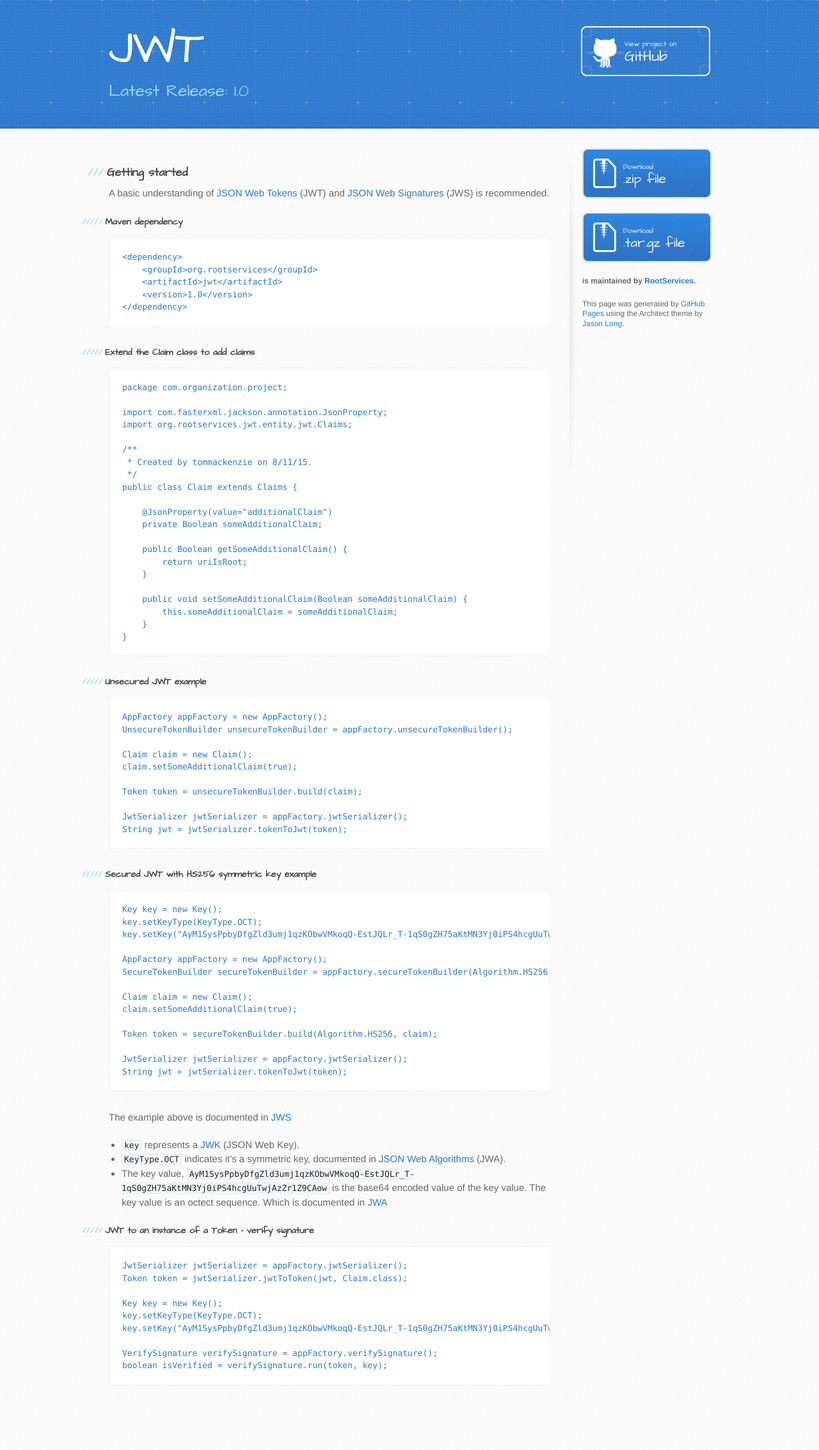
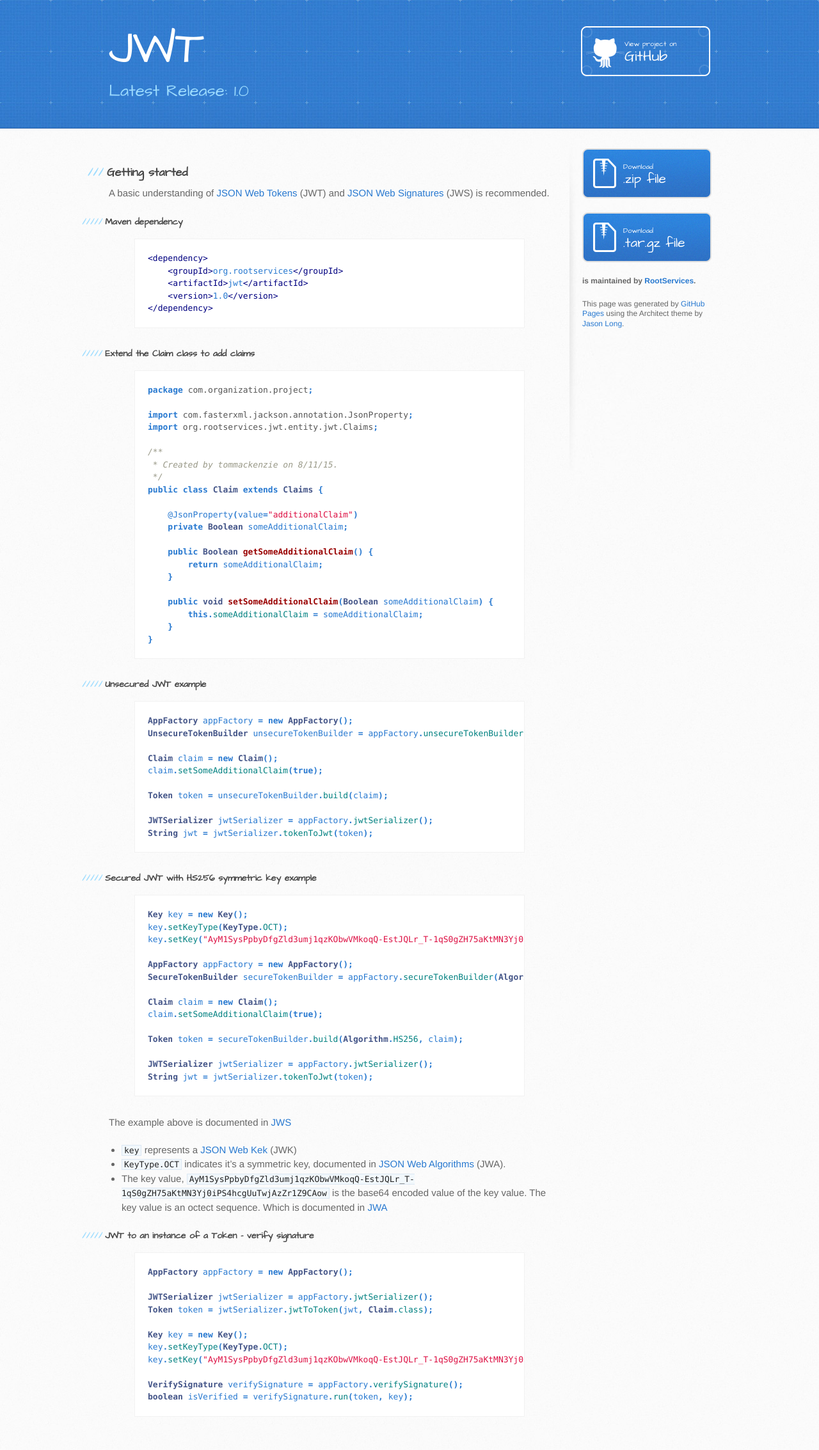
Before and after one commit to tokensmith/jwt, a Jekyll site: the page built from _posts/2015-09-02-Getting-started.md, in a window 1280 px wide. Shown: the whole page at 64% size. Built offline with Jekyll 4.4.1, drawn with Linux system fonts in a browser that asks for light colours; Markdown is read by kramdown in place of the engine named in the settings; before the commit the page ends 2218 px from its top, so only the background shows below that.

Commit message:
gh-pages-103990224: highlight java code & fixed syntax errors in getting started.

```diff
--- a/_config.yml
+++ b/_config.yml
@@ -1,11 +1,3 @@
 baseurl: /jwt
-
-markdown:    kramdown
-
-kramdown:
-  default_lang: java
-
-gems:
-  - jekyll-mentions
-
+markdown: redcarpet
 latest_release: "1.0"
--- a/_layouts/default.html
+++ b/_layouts/default.html
@@ -8,6 +8,7 @@
     <link rel="stylesheet" type="text/css" href="{{ site.baseurl }}/stylesheets/stylesheet.css" media="screen">
     <link rel="stylesheet" type="text/css" href="{{ site.baseurl }}/stylesheets/github-light.css" media="screen">
     <link rel="stylesheet" type="text/css" href="{{ site.baseurl }}/stylesheets/print.css" media="print">
+    <link rel="stylesheet" type="text/css" href="{{ site.baseurl }}/stylesheets/pygments/default.css" media="screen" />
 
     <!--[if lt IE 9]>
     <script src="//html5shiv.googlecode.com/svn/trunk/html5.js"></script>
--- a/_posts/2015-09-02-Getting-started.md
+++ b/_posts/2015-09-02-Getting-started.md
@@ -11,17 +11,17 @@
 
 ##### Maven dependency #####
 
-~~~
+{% highlight xml %}
 <dependency>
     <groupId>org.rootservices</groupId>
     <artifactId>jwt</artifactId>
     <version>{{ site.latest_release }}</version>
 </dependency>
-~~~
+{% endhighlight %}
 
 ##### Extend the Claim class to add claims #####
 
-~~~
+{% highlight java %}
 package com.organization.project;
 
 import com.fasterxml.jackson.annotation.JsonProperty;
@@ -36,18 +36,18 @@
     private Boolean someAdditionalClaim;
 
     public Boolean getSomeAdditionalClaim() {
-        return uriIsRoot;
+        return someAdditionalClaim;
     }
 
     public void setSomeAdditionalClaim(Boolean someAdditionalClaim) {
         this.someAdditionalClaim = someAdditionalClaim;
     }
 }
-~~~
+{% endhighlight %}
 
 ##### Unsecured JWT example #####
 
-~~~
+{% highlight java %}
 AppFactory appFactory = new AppFactory();
 UnsecureTokenBuilder unsecureTokenBuilder = appFactory.unsecureTokenBuilder();
 
@@ -56,14 +56,14 @@
 
 Token token = unsecureTokenBuilder.build(claim);
 
-JwtSerializer jwtSerializer = appFactory.jwtSerializer();
+JWTSerializer jwtSerializer = appFactory.jwtSerializer();
 String jwt = jwtSerializer.tokenToJwt(token);
-~~~
+{% endhighlight %}
 
 
 ##### Secured JWT with HS256 symmetric key example #####
 
-~~~
+{% highlight java %}
 Key key = new Key();
 key.setKeyType(KeyType.OCT);
 key.setKey("AyM1SysPpbyDfgZld3umj1qzKObwVMkoqQ-EstJQLr_T-1qS0gZH75aKtMN3Yj0iPS4hcgUuTwjAzZr1Z9CAow");
@@ -76,20 +76,22 @@
 
 Token token = secureTokenBuilder.build(Algorithm.HS256, claim);
 
-JwtSerializer jwtSerializer = appFactory.jwtSerializer();
+JWTSerializer jwtSerializer = appFactory.jwtSerializer();
 String jwt = jwtSerializer.tokenToJwt(token);
-~~~
+{% endhighlight %}
 
 The example above is documented in [JWS](https://tools.ietf.org/html/rfc7515#appendix-A.1)
 
-- `key` represents a [JWK](https://tools.ietf.org/html/rfc7517) (JSON Web Key).
+- `key` represents a [JSON Web Kek](https://tools.ietf.org/html/rfc7517) (JWK)
 - `KeyType.OCT` indicates it's a symmetric key, documented in [JSON Web Algorithms](https://tools.ietf.org/html/rfc7518#section-6.1) (JWA).
 - The key value, `AyM1SysPpbyDfgZld3umj1qzKObwVMkoqQ-EstJQLr_T-1qS0gZH75aKtMN3Yj0iPS4hcgUuTwjAzZr1Z9CAow` is the base64 encoded value of the key value. The key value is an octect sequence. Which is documented in [JWA](https://tools.ietf.org/html/rfc7518#section-6.4.1)
 
 ##### JWT to an instance of a Token - verify signature #####
 
-~~~
-JwtSerializer jwtSerializer = appFactory.jwtSerializer();
+{% highlight java %}
+AppFactory appFactory = new AppFactory();
+
+JWTSerializer jwtSerializer = appFactory.jwtSerializer();
 Token token = jwtSerializer.jwtToToken(jwt, Claim.class);
 
 Key key = new Key();
@@ -98,4 +100,4 @@
 
 VerifySignature verifySignature = appFactory.verifySignature();
 boolean isVerified = verifySignature.run(token, key);
-~~~
+{% endhighlight %}
--- /dev/null
+++ b/stylesheets/pygments/default.css
@@ -0,0 +1,69 @@
+.highlight  { background: #ffffff; }
+.highlight .c { color: #999988; font-style: italic } /* Comment */
+.highlight .err { color: #a61717; background-color: #e3d2d2 } /* Error */
+.highlight .k { font-weight: bold } /* Keyword */
+.highlight .o { font-weight: bold } /* Operator */
+.highlight .cm { color: #999988; font-style: italic } /* Comment.Multiline */
+.highlight .cp { color: #999999; font-weight: bold } /* Comment.Preproc */
+.highlight .c1 { color: #999988; font-style: italic } /* Comment.Single */
+.highlight .cs { color: #999999; font-weight: bold; font-style: italic } /* Comment.Special */
+.highlight .gd { color: #000000; background-color: #ffdddd } /* Generic.Deleted */
+.highlight .gd .x { color: #000000; background-color: #ffaaaa } /* Generic.Deleted.Specific */
+.highlight .ge { font-style: italic } /* Generic.Emph */
+.highlight .gr { color: #aa0000 } /* Generic.Error */
+.highlight .gh { color: #999999 } /* Generic.Heading */
+.highlight .gi { color: #000000; background-color: #ddffdd } /* Generic.Inserted */
+.highlight .gi .x { color: #000000; background-color: #aaffaa } /* Generic.Inserted.Specific */
+.highlight .go { color: #888888 } /* Generic.Output */
+.highlight .gp { color: #555555 } /* Generic.Prompt */
+.highlight .gs { font-weight: bold } /* Generic.Strong */
+.highlight .gu { color: #800080; font-weight: bold; } /* Generic.Subheading */
+.highlight .gt { color: #aa0000 } /* Generic.Traceback */
+.highlight .kc { font-weight: bold } /* Keyword.Constant */
+.highlight .kd { font-weight: bold } /* Keyword.Declaration */
+.highlight .kn { font-weight: bold } /* Keyword.Namespace */
+.highlight .kp { font-weight: bold } /* Keyword.Pseudo */
+.highlight .kr { font-weight: bold } /* Keyword.Reserved */
+.highlight .kt { color: #445588; font-weight: bold } /* Keyword.Type */
+.highlight .m { color: #009999 } /* Literal.Number */
+.highlight .s { color: #d14 } /* Literal.String */
+.highlight .na { color: #008080 } /* Name.Attribute */
+.highlight .nb { color: #0086B3 } /* Name.Builtin */
+.highlight .nc { color: #445588; font-weight: bold } /* Name.Class */
+.highlight .no { color: #008080 } /* Name.Constant */
+.highlight .ni { color: #800080 } /* Name.Entity */
+.highlight .ne { color: #990000; font-weight: bold } /* Name.Exception */
+.highlight .nf { color: #990000; font-weight: bold } /* Name.Function */
+.highlight .nn { color: #555555 } /* Name.Namespace */
+.highlight .nt { color: #000080 } /* Name.Tag */
+.highlight .nv { color: #008080 } /* Name.Variable */
+.highlight .ow { font-weight: bold } /* Operator.Word */
+.highlight .w { color: #bbbbbb } /* Text.Whitespace */
+.highlight .mf { color: #009999 } /* Literal.Number.Float */
+.highlight .mh { color: #009999 } /* Literal.Number.Hex */
+.highlight .mi { color: #009999 } /* Literal.Number.Integer */
+.highlight .mo { color: #009999 } /* Literal.Number.Oct */
+.highlight .sb { color: #d14 } /* Literal.String.Backtick */
+.highlight .sc { color: #d14 } /* Literal.String.Char */
+.highlight .sd { color: #d14 } /* Literal.String.Doc */
+.highlight .s2 { color: #d14 } /* Literal.String.Double */
+.highlight .se { color: #d14 } /* Literal.String.Escape */
+.highlight .sh { color: #d14 } /* Literal.String.Heredoc */
+.highlight .si { color: #d14 } /* Literal.String.Interpol */
+.highlight .sx { color: #d14 } /* Literal.String.Other */
+.highlight .sr { color: #009926 } /* Literal.String.Regex */
+.highlight .s1 { color: #d14 } /* Literal.String.Single */
+.highlight .ss { color: #990073 } /* Literal.String.Symbol */
+.highlight .bp { color: #999999 } /* Name.Builtin.Pseudo */
+.highlight .vc { color: #008080 } /* Name.Variable.Class */
+.highlight .vg { color: #008080 } /* Name.Variable.Global */
+.highlight .vi { color: #008080 } /* Name.Variable.Instance */
+.highlight .il { color: #009999 } /* Literal.Number.Integer.Long */
+
+.type-csharp .highlight .k { color: #0000FF }
+.type-csharp .highlight .kt { color: #0000FF }
+.type-csharp .highlight .nf { color: #000000; font-weight: normal }
+.type-csharp .highlight .nc { color: #2B91AF }
+.type-csharp .highlight .nn { color: #000000 }
+.type-csharp .highlight .s { color: #A31515 }
+.type-csharp .highlight .sc { color: #A31515 }
```
Also changed, not shown: _posts/2015-09-02-Authors-and-Contributors.md (+1 -1 lines), stylesheets/stylesheet.css (line endings or trailing spaces), 3 other files.
